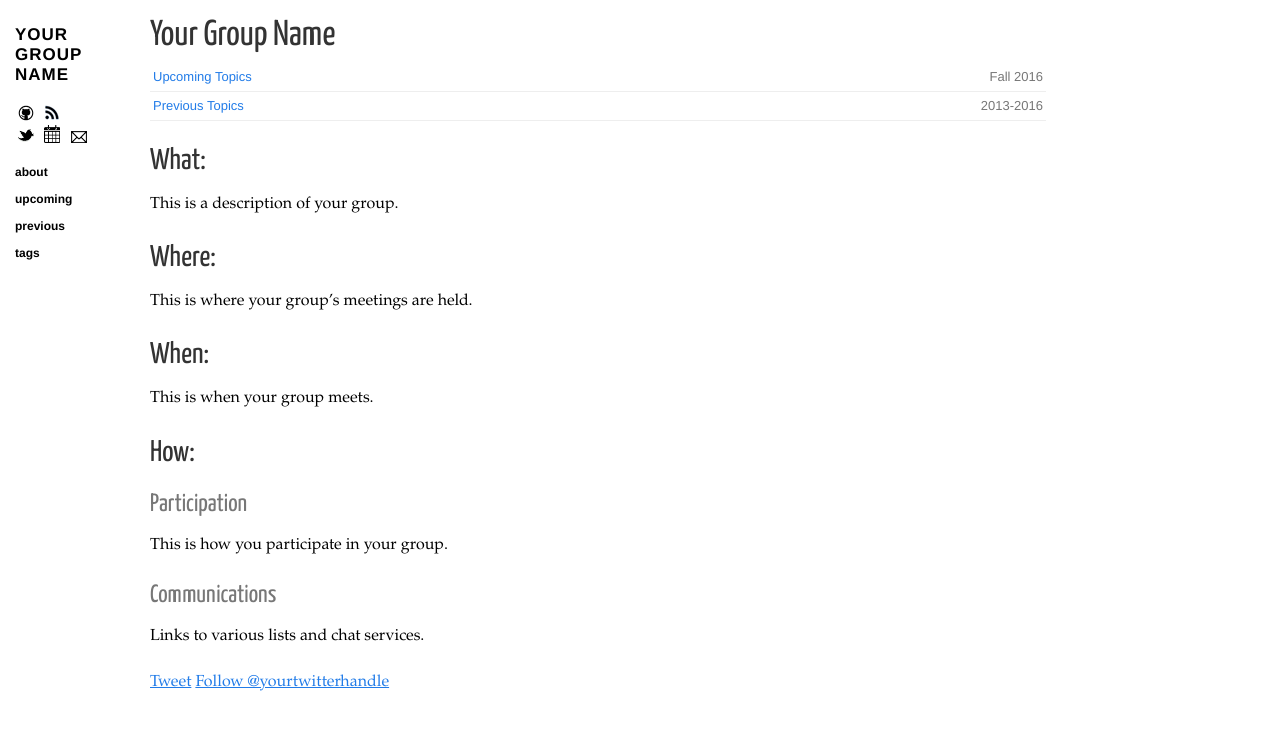
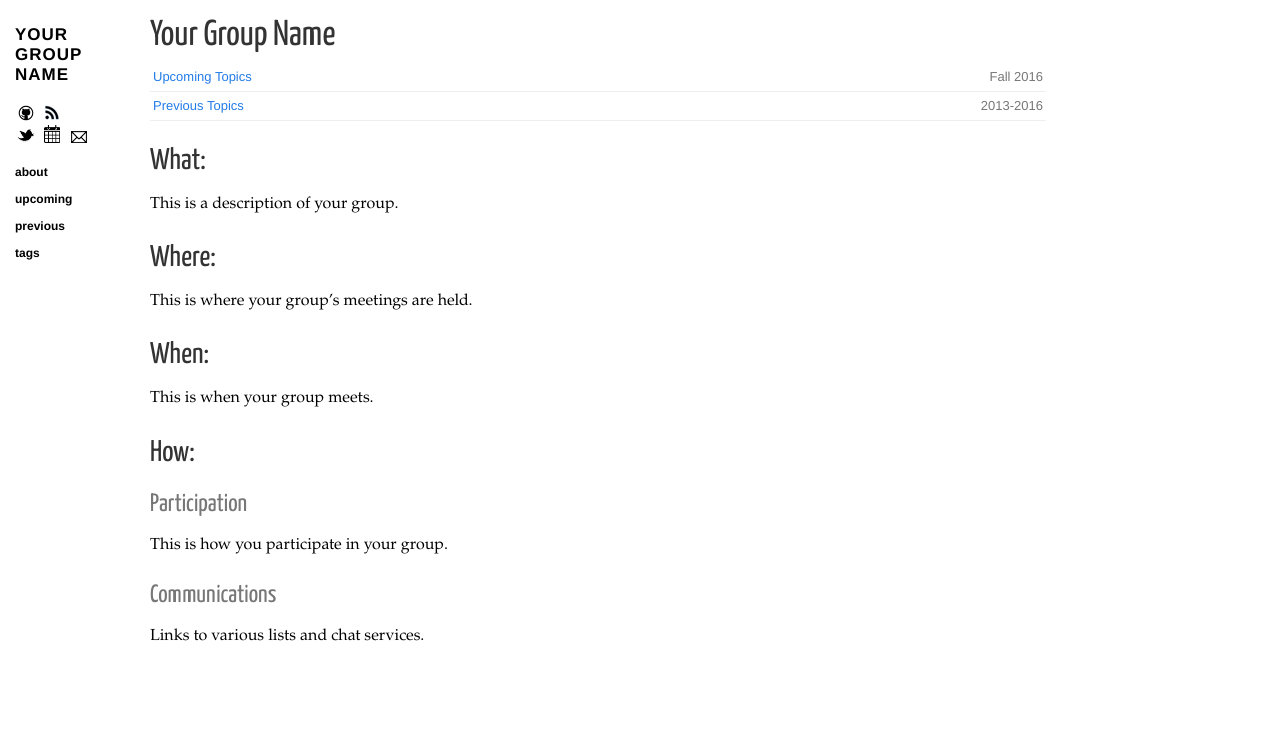
Before and after one commit to academicpages/group-meeting, a Jekyll site: the page built from index.md, in a window 1280 px wide. Shown: the top 730 px of the page. Built offline with Jekyll 4.4.1, drawn with Linux system fonts in a browser that asks for light colours; nearby versions of some CDN libraries; comment, search, counter and statistics services are not loaded.

Commit message:
remove twitter

```diff
--- a/index.md
+++ b/index.md
@@ -40,7 +40,4 @@ This is how you participate in your group.
 
 Links to various lists and chat services.
 
-<a href="http://twitter.com/share" class="twitter-share-button" data-count="none" data-via="{{ site.twitter }}">Tweet</a>
-<a href="http://twitter.com/{{ site.twitter }}" class="twitter-follow-button" data-show-count="false">Follow @{{ site.twitter }}</a>
-<script src="http://platform.twitter.com/widgets.js" type="text/javascript"></script>
 </section>
```
